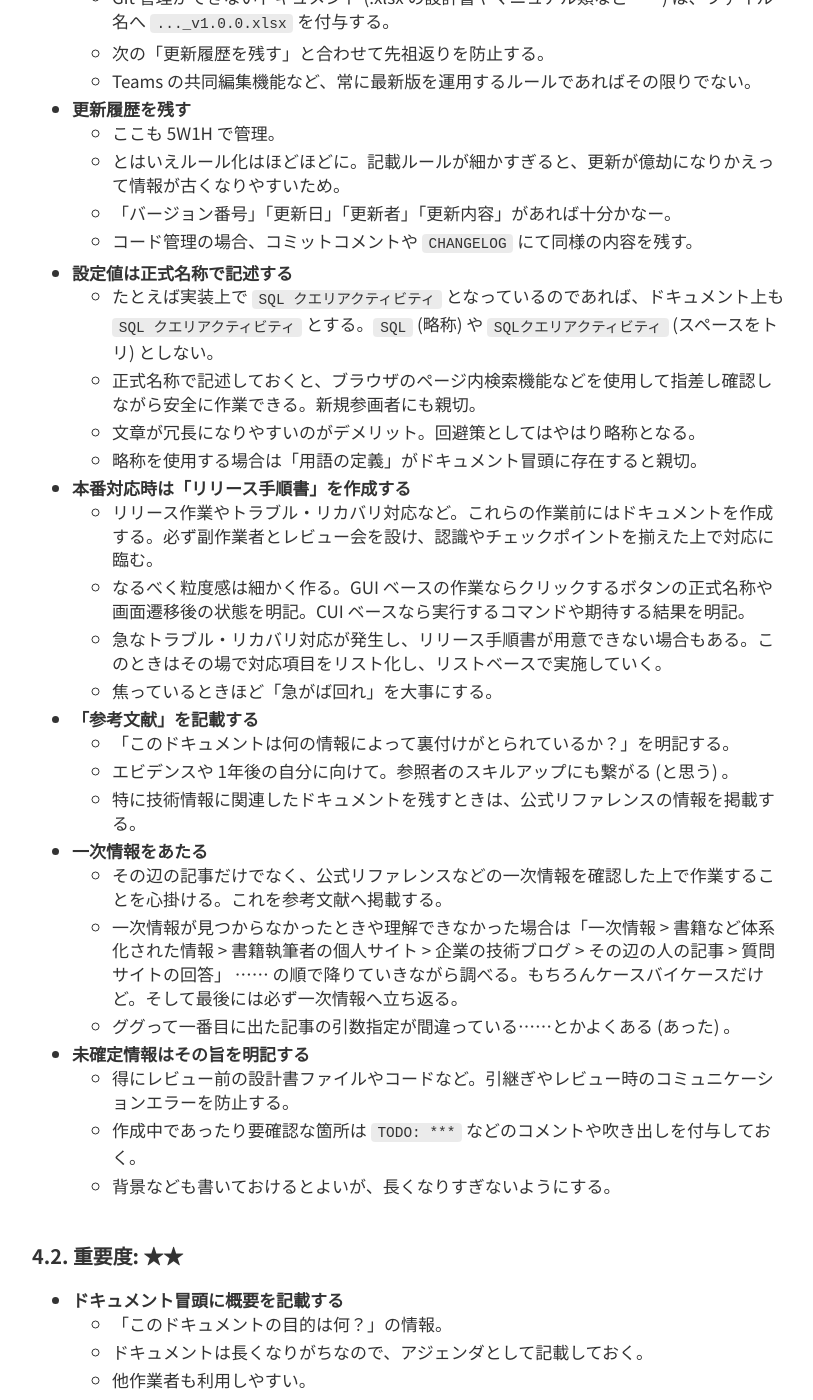
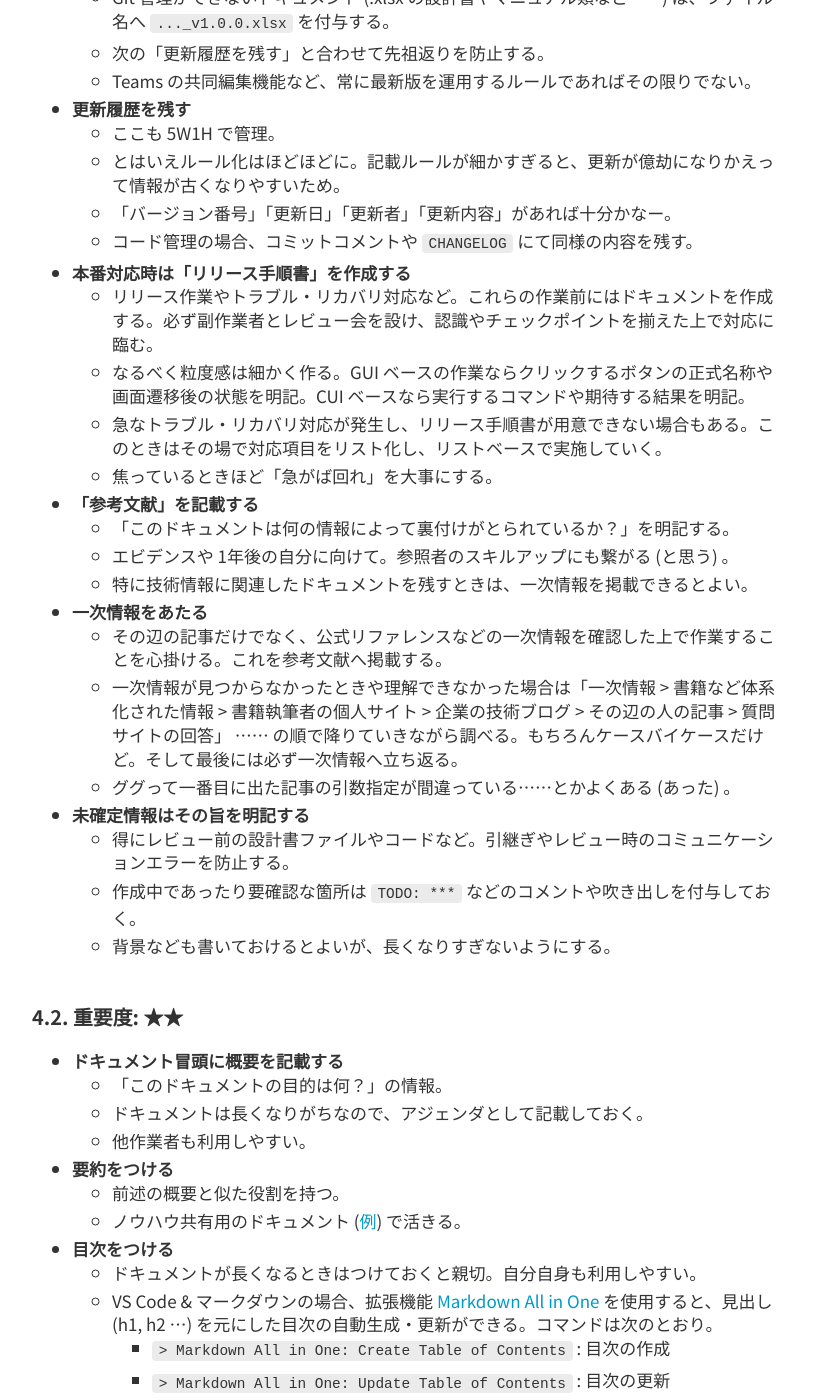
Before and after one commit to kenkenpa198/kems-clew.net, a Jekyll site: the page built from docs/_posts/2024-01-13-my-documents-know-how.md, in a window 1280 px wide and 1400 px high, scrolled down 2816 px. Shown: the whole window, without its empty margins (230-1043 px from the left). Built offline with Jekyll 4.4.1, drawn with Linux system fonts in a browser that asks for light colours; nearby versions of some CDN libraries; some of the changed text lies outside the part shown.

```diff
--- a/docs/_posts/2024-01-13-my-documents-know-how.md
+++ b/docs/_posts/2024-01-13-my-documents-know-how.md
@@ -109,11 +109,6 @@
     - とはいえルール化はほどほどに。記載ルールが細かすぎると、更新が億劫になりかえって情報が古くなりやすいため。
     - 「バージョン番号」「更新日」「更新者」「更新内容」があれば十分かなー。
     - コード管理の場合、コミットコメントや `CHANGELOG` にて同様の内容を残す。
-- **設定値は正式名称で記述する**
-    - たとえば実装上で `SQL クエリアクティビティ` となっているのであれば、ドキュメント上も `SQL クエリアクティビティ` とする。`SQL` (略称) や `SQLクエリアクティビティ` (スペースをトリ) としない。
-    - 正式名称で記述しておくと、ブラウザのページ内検索機能などを使用して指差し確認しながら安全に作業できる。新規参画者にも親切。
-    - 文章が冗長になりやすいのがデメリット。回避策としてはやはり略称となる。
-    - 略称を使用する場合は「用語の定義」がドキュメント冒頭に存在すると親切。
 - **本番対応時は「リリース手順書」を作成する**
     - リリース作業やトラブル・リカバリ対応など。これらの作業前にはドキュメントを作成する。必ず副作業者とレビュー会を設け、認識やチェックポイントを揃えた上で対応に臨む。
     - なるべく粒度感は細かく作る。GUI ベースの作業ならクリックするボタンの正式名称や画面遷移後の状態を明記。CUI ベースなら実行するコマンドや期待する結果を明記。
@@ -122,7 +117,7 @@
 - **「参考文献」を記載する**
     - 「このドキュメントは何の情報によって裏付けがとられているか？」を明記する。
     - エビデンスや 1年後の自分に向けて。参照者のスキルアップにも繋がる (と思う) 。
-    - 特に技術情報に関連したドキュメントを残すときは、公式リファレンスの情報を掲載する。
+    - 特に技術情報に関連したドキュメントを残すときは、一次情報を掲載できるとよい。
 - **一次情報をあたる**
     - その辺の記事だけでなく、公式リファレンスなどの一次情報を確認した上で作業することを心掛ける。これを参考文献へ掲載する。
     - 一次情報が見つからなかったときや理解できなかった場合は「一次情報 > 書籍など体系化された情報 > 書籍執筆者の個人サイト > 企業の技術ブログ > その辺の人の記事 > 質問サイトの回答」 …… の順で降りていきながら調べる。もちろんケースバイケースだけど。そして最後には必ず一次情報へ立ち返る。
```
Also changed, not shown: other parts of docs/_posts/2024-01-13-my-documents-know-how.md (+8 -0 lines).
